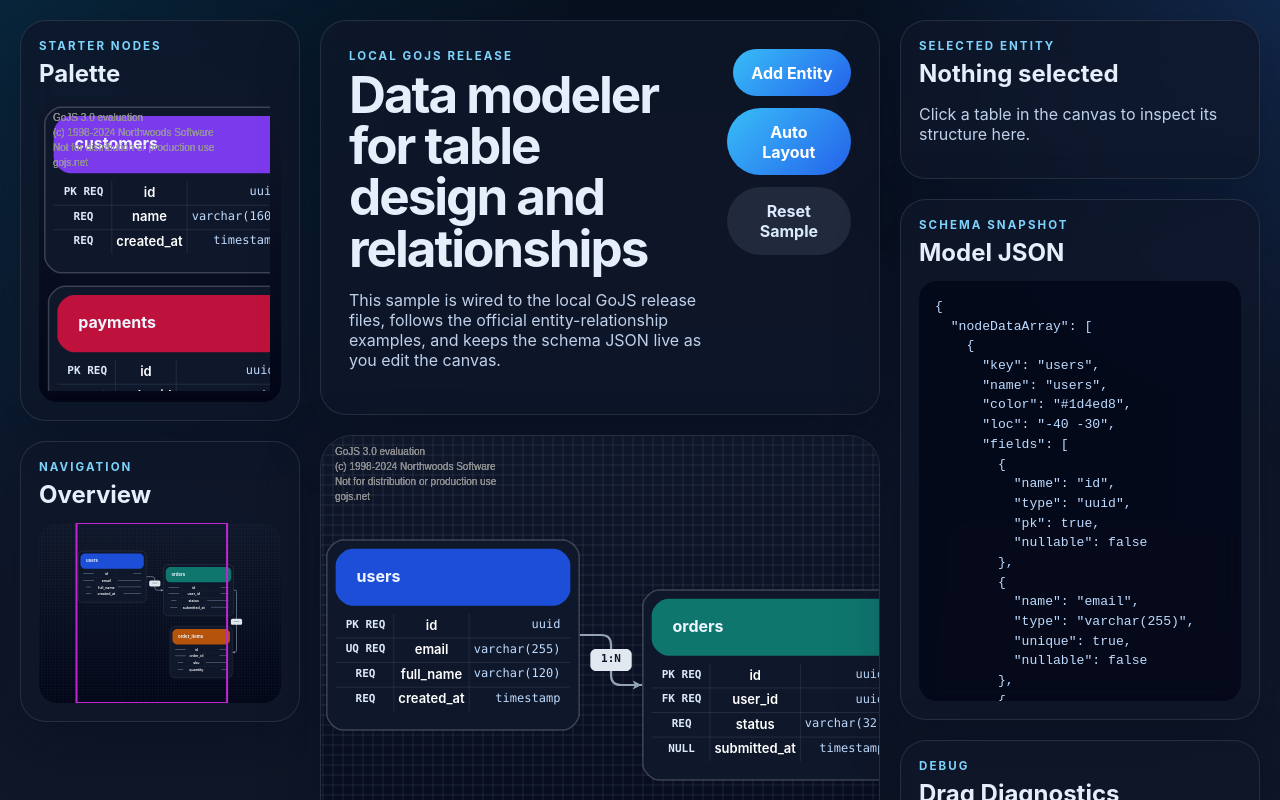
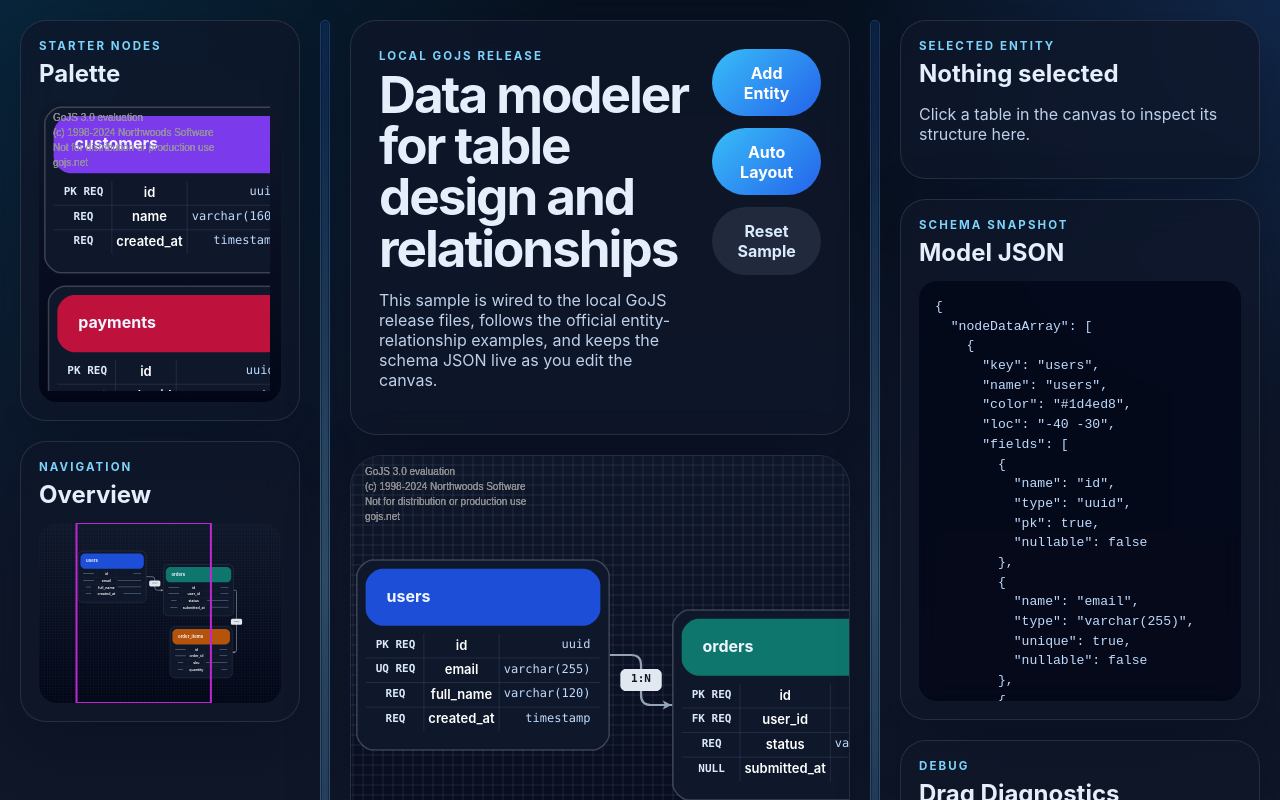
Before and after one commit to wkim007/goJSDM, a React (Vite) app: page / in a window 1280 px wide. Shown: the top 800 px of the page. Built offline with nearby package versions, Linux system fonts and the light colour scheme.

Commit message:
#5 - divider bar

```diff
--- a/src/App.jsx
+++ b/src/App.jsx
@@ -14,6 +14,13 @@ const emptySelection = {
   color: "#2563eb",
   fields: []
 };
+
+const LEFT_RAIL_DEFAULT = 280;
+const RIGHT_RAIL_DEFAULT = 360;
+const LEFT_RAIL_MIN = 220;
+const LEFT_RAIL_MAX = 520;
+const RIGHT_RAIL_MIN = 260;
+const RIGHT_RAIL_MAX = 560;
 
 function cloneModel(source = initialModel) {
   return {
@@ -63,6 +70,31 @@ function makeFieldTemplate() {
   );
 }
 
+function makeSideResizeAdornment() {
+  const handleStyle = {
+    figure: "Rectangle",
+    desiredSize: new go.Size(8, 28),
+    fill: "#38bdf8",
+    stroke: "#e0f2fe",
+    strokeWidth: 1,
+    cursor: "col-resize"
+  };
+
+  return new go.Adornment("Spot").add(
+    new go.Placeholder(),
+    new go.Shape(handleStyle, {
+      alignment: go.Spot.Left,
+      alignmentFocus: go.Spot.Right,
+      name: "LEFT"
+    }),
+    new go.Shape(handleStyle, {
+      alignment: go.Spot.Right,
+      alignmentFocus: go.Spot.Left,
+      name: "RIGHT"
+    })
+  );
+}
+
 function createNodeTemplate() {
   return new go.Node("Auto", {
     locationSpot: go.Spot.Center,
@@ -72,6 +104,7 @@ function createNodeTemplate() {
     movable: true,
     resizable: true,
     resizeObjectName: "CARD",
+    resizeAdornmentTemplate: makeSideResizeAdornment(),
     layoutConditions: go.LayoutConditions.Standard & ~go.LayoutConditions.NodeSized,
     fromSpot: go.Spot.LeftRightSides,
     toSpot: go.Spot.LeftRightSides,
@@ -187,11 +220,48 @@ function App() {
   const paletteRef = useRef(null);
   const overviewRef = useRef(null);
   const isApplyingRef = useRef(false);
+  const resizeStateRef = useRef(null);
 
   const [model, setModel] = useState(() => cloneModel());
   const [selectedNode, setSelectedNode] = useState(emptySelection);
   const [schemaJson, setSchemaJson] = useState(() => JSON.stringify(initialModel, null, 2));
   const [debugMessages, setDebugMessages] = useState([]);
+  const [leftRailWidth, setLeftRailWidth] = useState(LEFT_RAIL_DEFAULT);
+  const [rightRailWidth, setRightRailWidth] = useState(RIGHT_RAIL_DEFAULT);
+
+  useEffect(() => {
+    const handlePointerMove = (event) => {
+      const resizeState = resizeStateRef.current;
+      if (!resizeState) {
+        return;
+      }
+
+      if (resizeState.side === "left") {
+        const nextWidth = Math.min(Math.max(event.clientX - resizeState.startX + resizeState.startWidth, LEFT_RAIL_MIN), LEFT_RAIL_MAX);
+        setLeftRailWidth(nextWidth);
+        return;
+      }
+
+      const nextWidth = Math.min(
+        Math.max(resizeState.startWidth - (event.clientX - resizeState.startX), RIGHT_RAIL_MIN),
+        RIGHT_RAIL_MAX
+      );
+      setRightRailWidth(nextWidth);
+    };
+
+    const handlePointerUp = () => {
+      resizeStateRef.current = null;
+      document.body.classList.remove("is-resizing-panels");
+    };
+
+    window.addEventListener("pointermove", handlePointerMove);
+    window.addEventListener("pointerup", handlePointerUp);
+
+    return () => {
+      window.removeEventListener("pointermove", handlePointerMove);
+      window.removeEventListener("pointerup", handlePointerUp);
+    };
+  }, []);
 
   useEffect(() => {
     const logDebug = (message) => {
@@ -405,8 +475,22 @@ function App() {
     setSelectedNode(emptySelection);
   };
 
+  const startPanelResize = (side) => (event) => {
+    resizeStateRef.current = {
+      side,
+      startX: event.clientX,
+      startWidth: side === "left" ? leftRailWidth : rightRailWidth
+    };
+    document.body.classList.add("is-resizing-panels");
+  };
+
   return (
-    <div className="app-shell">
+    <div
+      className="app-shell"
+      style={{
+        gridTemplateColumns: `${leftRailWidth}px 10px minmax(0, 1fr) 10px ${rightRailWidth}px`
+      }}
+    >
       <aside className="left-rail">
         <div className="panel">
           <div className="panel-header">
@@ -424,6 +508,14 @@ function App() {
           <div ref={overviewDivRef} className="overview-component" />
         </div>
       </aside>
+
+      <div
+        className="panel-divider"
+        role="separator"
+        aria-orientation="vertical"
+        aria-label="Resize left sidebar"
+        onPointerDown={startPanelResize("left")}
+      />
 
       <main className="workspace">
         <section className="hero">
@@ -451,6 +543,14 @@ function App() {
           <div ref={diagramDivRef} className="diagram-component" />
         </section>
       </main>
+
+      <div
+        className="panel-divider"
+        role="separator"
+        aria-orientation="vertical"
+        aria-label="Resize right sidebar"
+        onPointerDown={startPanelResize("right")}
+      />
 
       <aside className="right-rail">
         <div className="panel">
--- a/src/styles.css
+++ b/src/styles.css
@@ -48,7 +48,6 @@ button.ghost {
 
 .app-shell {
   display: grid;
-  grid-template-columns: 280px minmax(0, 1fr) 360px;
   gap: 20px;
   min-height: 100vh;
   padding: 20px;
@@ -60,6 +59,37 @@ button.ghost {
   display: flex;
   flex-direction: column;
   gap: 20px;
+}
+
+.left-rail {
+  min-width: 0;
+}
+
+.right-rail {
+  min-width: 0;
+}
+
+.workspace {
+  min-width: 0;
+}
+
+.panel-divider {
+  width: 10px;
+  min-height: 100%;
+  border-radius: 999px;
+  background: linear-gradient(180deg, rgba(37, 99, 235, 0.18), rgba(125, 211, 252, 0.34), rgba(37, 99, 235, 0.18));
+  border: 1px solid rgba(125, 211, 252, 0.14);
+  cursor: col-resize;
+  box-shadow: inset 0 0 0 1px rgba(15, 23, 42, 0.5);
+}
+
+.panel-divider:hover {
+  background: linear-gradient(180deg, rgba(56, 189, 248, 0.28), rgba(186, 230, 253, 0.4), rgba(56, 189, 248, 0.28));
+}
+
+body.is-resizing-panels {
+  cursor: col-resize;
+  user-select: none;
 }
 
 .hero,
```
Also changed, not shown: 5 other files (tests, documents, lock files or other folders).
